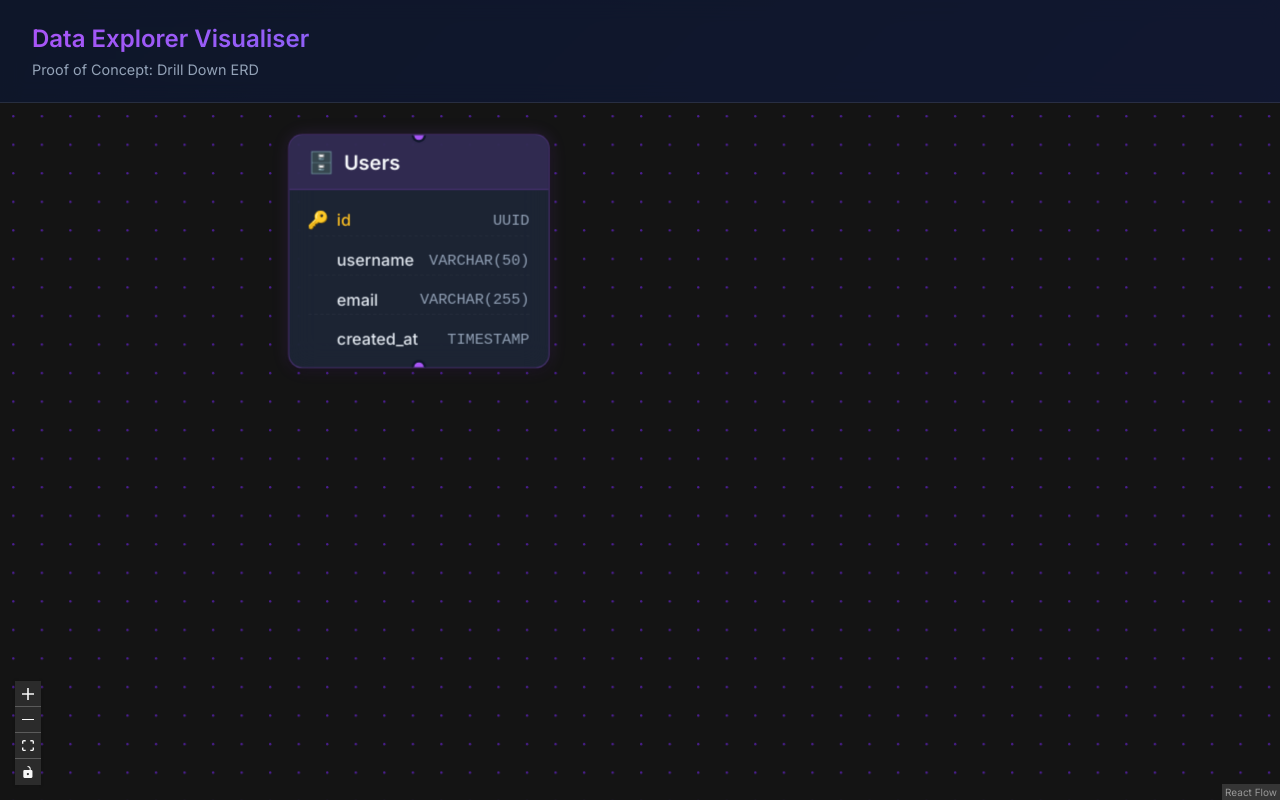
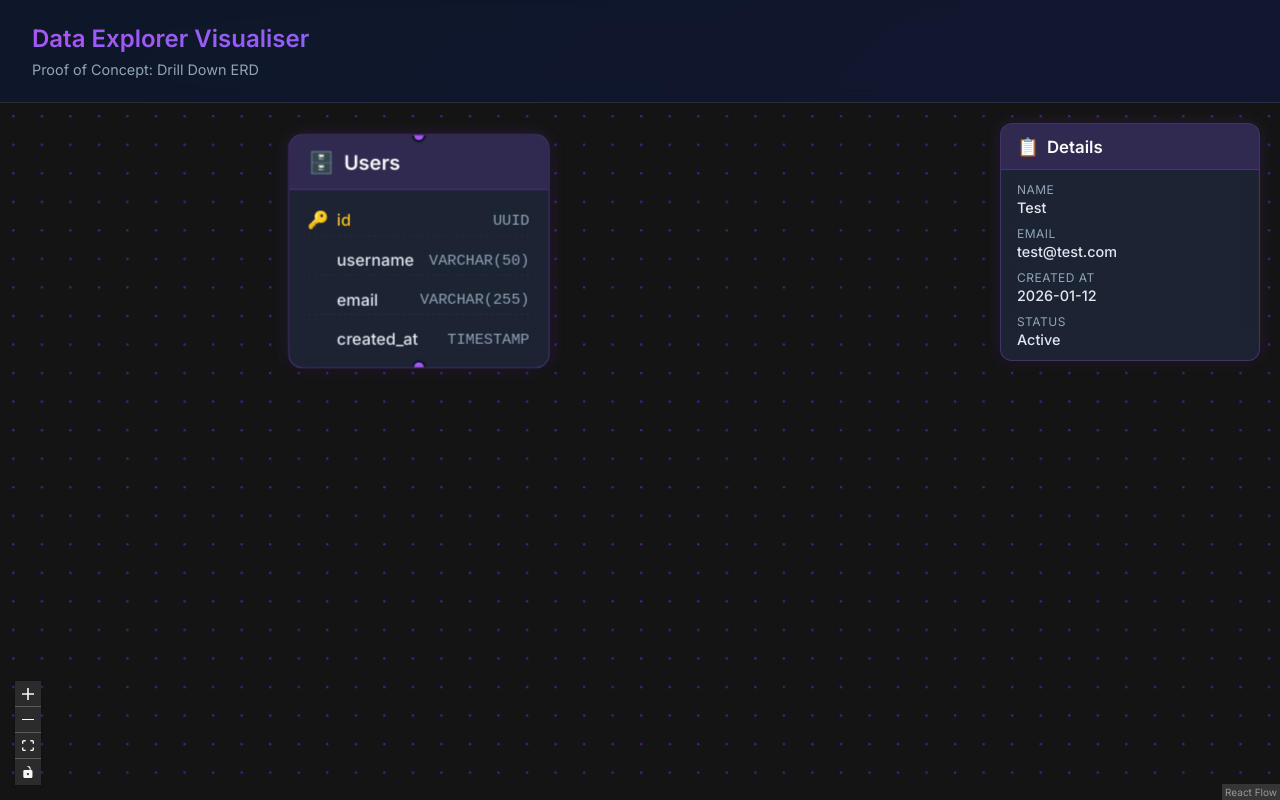
Before and after one commit to CSE-Connect-theAppFactory/Data-Explorer-Visualiser, a React (Vite) app in the folder client/: page / in a window 1280 px wide. Built offline with nearby package versions, Linux system fonts and the light colour scheme.

Commit message:
add static detail panel

```diff
--- a/client/src/App.jsx
+++ b/client/src/App.jsx
@@ -3,6 +3,7 @@ import { ReactFlow, Controls, Background, BackgroundVariant, useNodesState, useE
 import '@xyflow/react/dist/style.css';
 import './App.css';
 import TableNode from './TableNode';
+import DetailPanel from './DetailPanel';
 
 const nodeTypes = {
   tableNode: TableNode,
@@ -196,6 +197,7 @@ function App() {
           <Background variant={BackgroundVariant.Dots} gap={24} size={2} color="#4c1d95" />
           <Controls />
         </ReactFlow>
+        <DetailPanel />
       </div>
     </div>
   );
--- /dev/null
+++ b/client/src/DetailPanel.css
@@ -0,0 +1,55 @@
+.premium-panel {
+  position: absolute;
+  top: 20px;
+  right: 20px;
+  width: 260px;
+  background: rgba(30, 41, 59, 0.8);
+  backdrop-filter: blur(12px);
+  border: 1px solid rgba(168, 85, 247, 0.3);
+  border-radius: 12px;
+  color: #f8fafc;
+  box-shadow: 0 4px 6px -1px rgba(0, 0, 0, 0.1), 0 2px 4px -1px rgba(0, 0, 0, 0.06), 0 0 15px rgba(168, 85, 247, 0.15);
+  z-index: 10;
+  overflow: hidden;
+}
+
+.detail-panel-header {
+  background: rgba(168, 85, 247, 0.15);
+  padding: 12px 16px;
+  font-weight: 600;
+  font-size: 1.05rem;
+  border-bottom: 1px solid rgba(168, 85, 247, 0.2);
+  display: flex;
+  align-items: center;
+  gap: 8px;
+}
+
+.detail-panel-icon {
+  font-size: 1.1rem;
+}
+
+.detail-panel-body {
+  padding: 12px 16px;
+  display: flex;
+  flex-direction: column;
+  gap: 10px;
+}
+
+.detail-field {
+  display: flex;
+  flex-direction: column;
+  gap: 2px;
+}
+
+.detail-field-label {
+  font-size: 0.75rem;
+  color: #94a3b8;
+  text-transform: uppercase;
+  letter-spacing: 0.04em;
+}
+
+.detail-field-value {
+  font-size: 0.9rem;
+  color: #e2e8f0;
+  font-weight: 500;
+}
--- /dev/null
+++ b/client/src/DetailPanel.jsx
@@ -0,0 +1,28 @@
+import React from 'react';
+import './DetailPanel.css';
+
+const fakeFields = [
+  { label: 'Name', value: 'Test' },
+  { label: 'Email', value: 'test@test.com' },
+  { label: 'Created At', value: '2026-01-12' },
+  { label: 'Status', value: 'Active' },
+];
+
+export default function DetailPanel() {
+  return (
+    <div className="detail-panel premium-panel">
+      <div className="detail-panel-header">
+        <span className="detail-panel-icon">📋</span> Details
+      </div>
+
+      <div className="detail-panel-body">
+        {fakeFields.map((field) => (
+          <div key={field.label} className="detail-field">
+            <span className="detail-field-label">{field.label}</span>
+            <span className="detail-field-value">{field.value}</span>
+          </div>
+        ))}
+      </div>
+    </div>
+  );
+}
```
Also changed, not shown: 1 other file (tests, documents, lock files or other folders).
